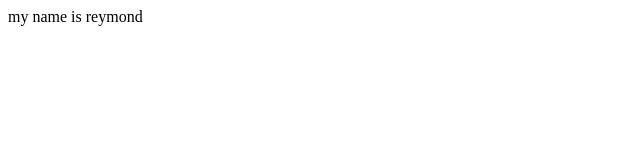
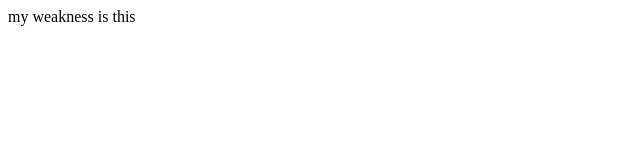
Before and after one commit to reymond71/A-href, a plain HTML site: page index.html in a window 1280 px wide. Shown: the full height of the page, 0-640 px from the left. Drawn offline with Linux system fonts and the light colour scheme.

Commit message:
first commit

```diff
--- a/index.html
+++ b/index.html
@@ -6,6 +6,6 @@
     <title>Document</title>
 </head>
 <body>
-  my name is reymond
+  my weakness is this
 </body>
 </html>
```
